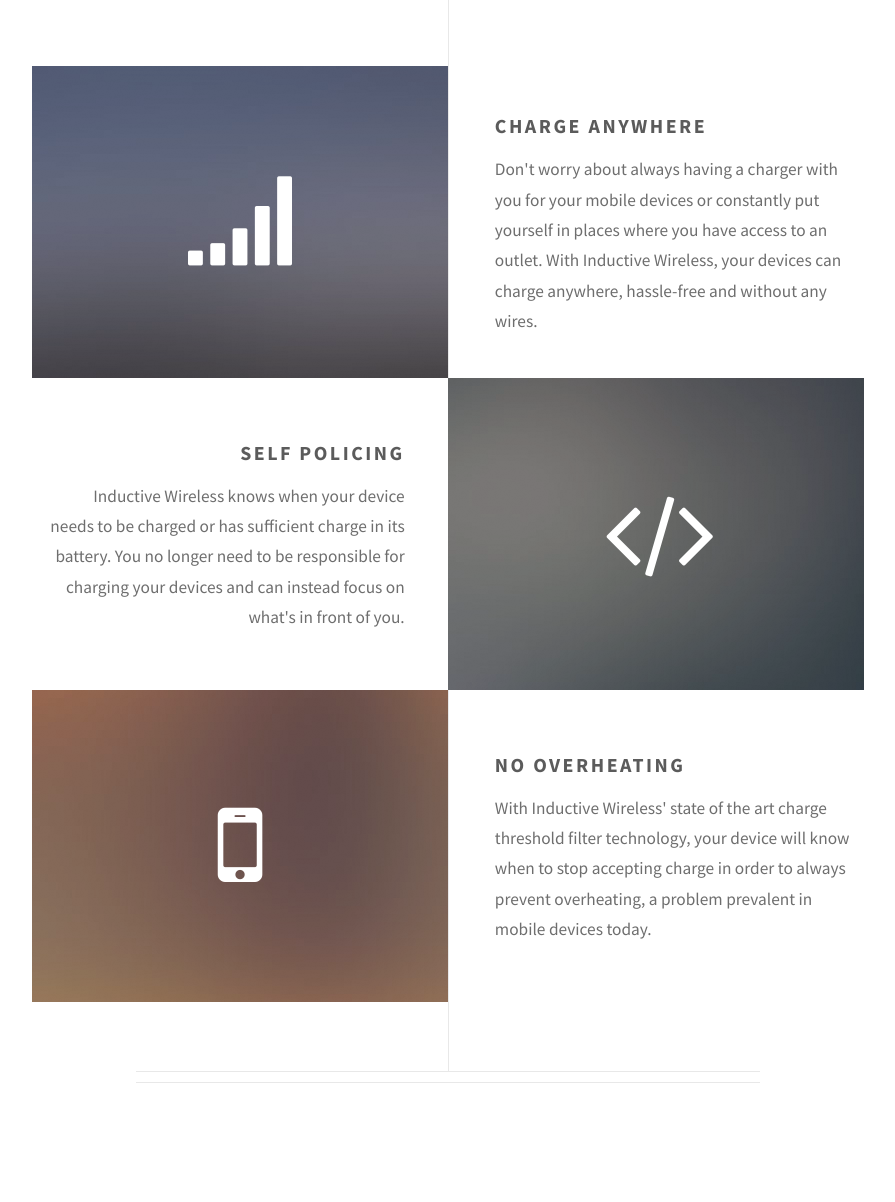
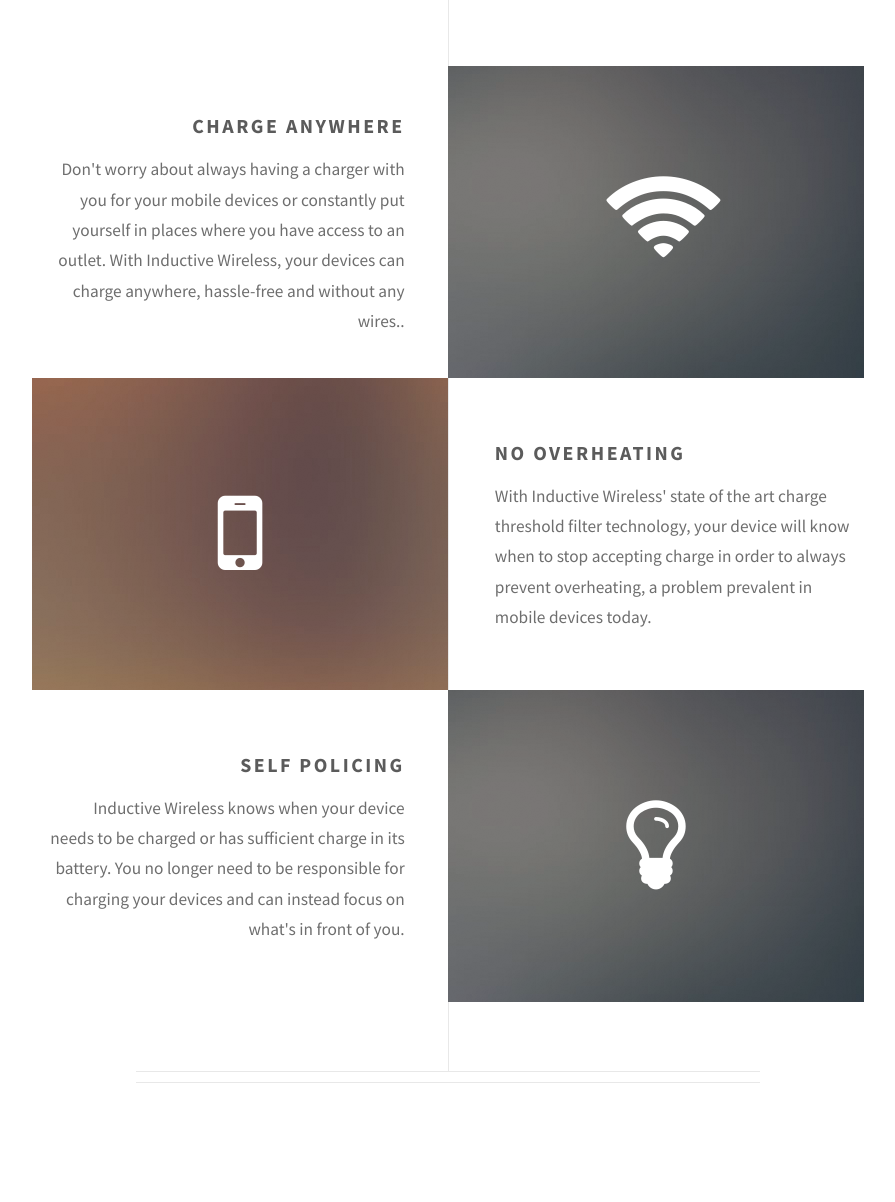
Before and after one commit to SamHausmann/SamHausmann.github.io, a plain HTML site: page index.html in a window 1280 px wide. Shown: the part 751-1953 px from the top of the page, without its empty margins (192-1087 px from the left). Drawn offline with Linux system fonts and the light colour scheme.

Commit message:
new icons

```diff
--- a/index.html
+++ b/index.html
@@ -38,27 +38,14 @@
         <div class="box alt container" data-rows-selector=".feature" data-rows-field="main">
 
 
-            <section class=" feature left" data-index="1">
-                <a data-id="iconClass_main_1" href="#" class=" image icon fa-signal">
-                    <img data-id="image_main_1" src="images/pic01.jpg" alt="">
-
-                </a>
-                <div class="content">
-                    <h3>Charge Anywhere</h3>
-                    <p>Don&#39;t worry about always having a charger with you for your mobile devices or constantly put yourself in places where you have access to an outlet. With Inductive Wireless, your devices can charge anywhere, hassle-free and without any wires.</p>
-                </div>
-            </section>
-
-
-
             <section class=" feature right" data-index="2">
-                <a data-id="iconClass_main_2" href="#" class=" image icon fa-code">
+                <a data-id="iconClass_main_2" href="#" class=" image icon fa-wifi">
                     <img data-id="image_main_2" src="images/pic02.jpg" alt="">
 
                 </a>
                 <div class="content">
-                    <h3>Self Policing</h3>
-                    <p>Inductive Wireless knows when your device needs to be charged or has sufficient charge in its battery. You no longer need to be responsible for charging your devices and can instead focus on what&#39;s in front of you.</p>
+                    <h3>CHARGE ANYWHERE<br /></h3>
+                    <p>Don&#39;t worry about always having a charger with you for your mobile devices or constantly put yourself in places where you have access to an outlet. With Inductive Wireless, your devices can charge anywhere, hassle-free and without any wires..</p>
                 </div>
             </section>
 
@@ -72,6 +59,19 @@
                 <div class="content">
                     <h3>No Overheating</h3>
                     <p>With Inductive Wireless&#39; state of the art charge threshold filter technology, your device will know when to stop accepting charge in order to always prevent overheating, a problem prevalent in mobile devices today.&nbsp;</p>
+                </div>
+            </section>
+
+
+
+            <section class=" feature right" data-index="4">
+                <a data-id="iconClass_main_4" href="#" class=" image icon fa-lightbulb-o">
+                    <img data-id="image_main_4" src="images/pic02.jpg" alt="">
+
+                </a>
+                <div class="content">
+                    <h3>Self Policing</h3>
+                    <p>Inductive Wireless knows when your device needs to be charged or has sufficient charge in its battery. You no longer need to be responsible for charging your devices and can instead focus on what&#39;s in front of you.</p>
                 </div>
             </section>
 
```
